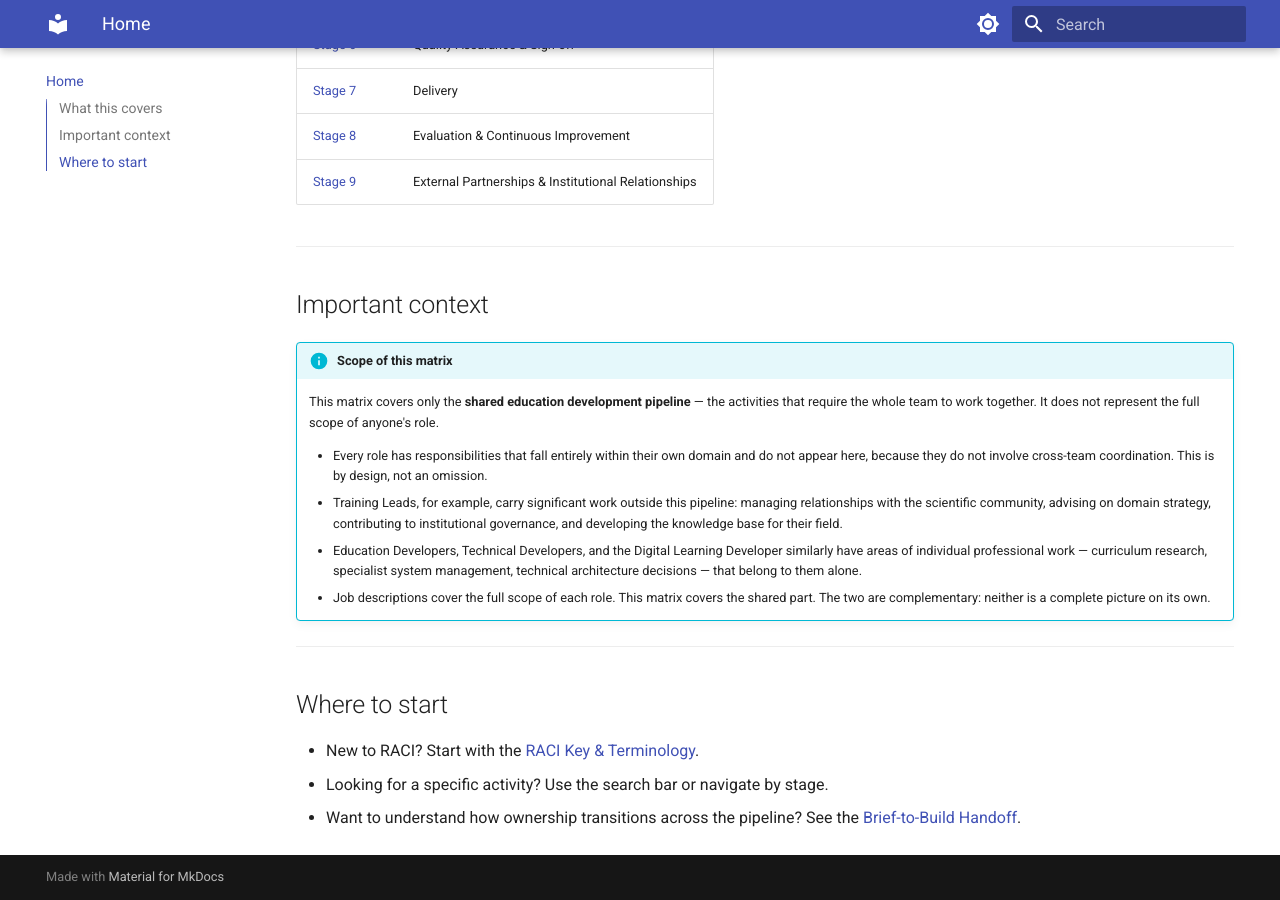
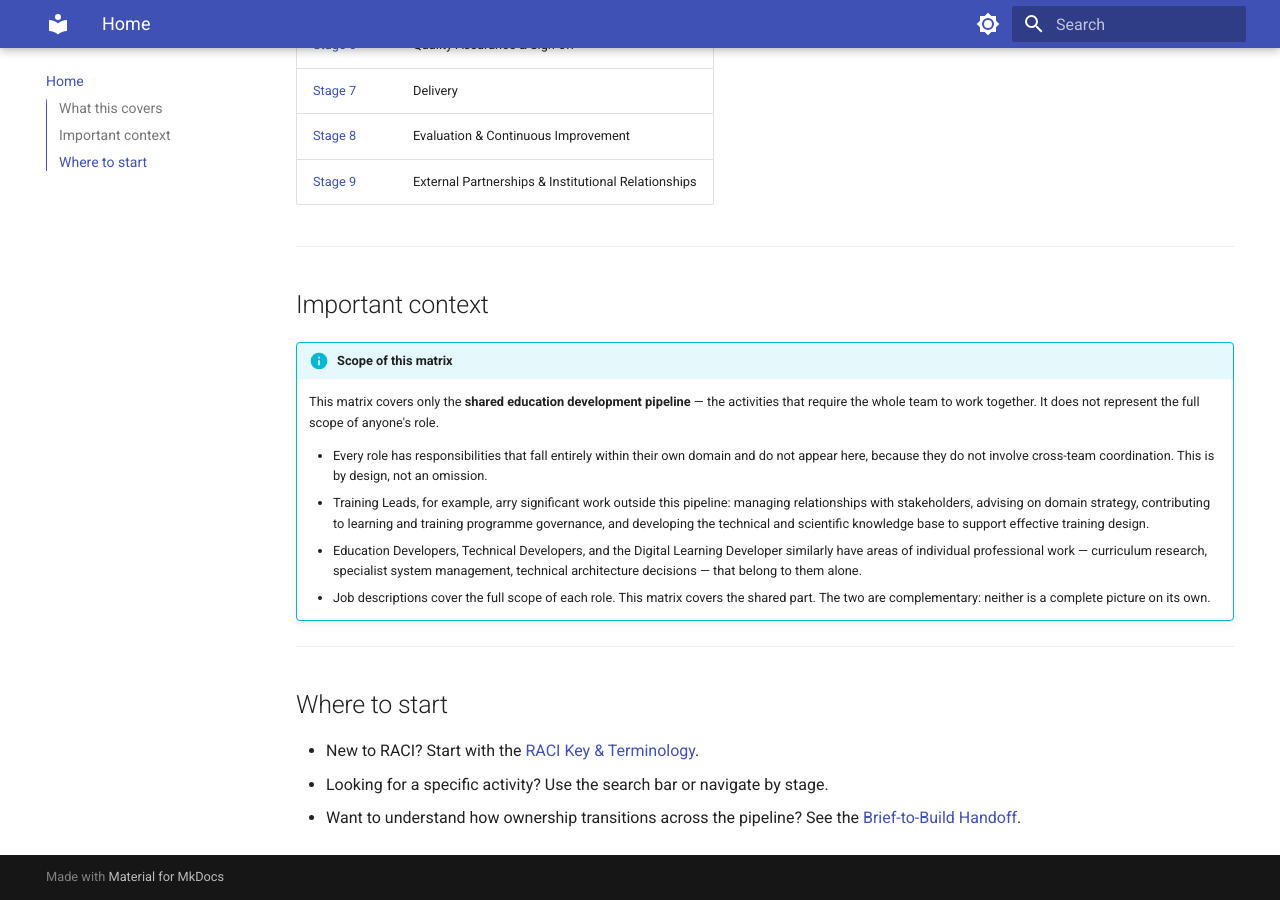
Before and after one commit to alicematimba/raci_team2, an MkDocs documentation site: the page built from docs/index.md, in a window 1280 px wide and 900 px high, scrolled down 755 px. Built offline with MkDocs 1.6.1 and Material for MkDocs 9.7.7, drawn with Linux system fonts in a browser that asks for light colours.

Commit message:
Update index.md

```diff
--- a/docs/index.md
+++ b/docs/index.md
@@ -30,7 +30,7 @@ The pipeline has nine stages, from strategic planning through to evaluation and
     This matrix covers only the **shared education development pipeline** — the activities that require the whole team to work together. It does not represent the full scope of anyone's role.
 
     - Every role has responsibilities that fall entirely within their own domain and do not appear here, because they do not involve cross-team coordination. This is by design, not an omission.
-    - Training Leads, for example, carry significant work outside this pipeline: managing relationships with the scientific community, advising on domain strategy, contributing to institutional governance, and developing the knowledge base for their field.
+    - Training Leads, for example, arry significant work outside this pipeline: managing relationships with stakeholders, advising on domain strategy, contributing to learning and training programme governance, and developing the technical and scientific knowledge base to support effective training design.
     - Education Developers, Technical Developers, and the Digital Learning Developer similarly have areas of individual professional work — curriculum research, specialist system management, technical architecture decisions — that belong to them alone.
     - Job descriptions cover the full scope of each role. This matrix covers the shared part. The two are complementary: neither is a complete picture on its own.
 
```
